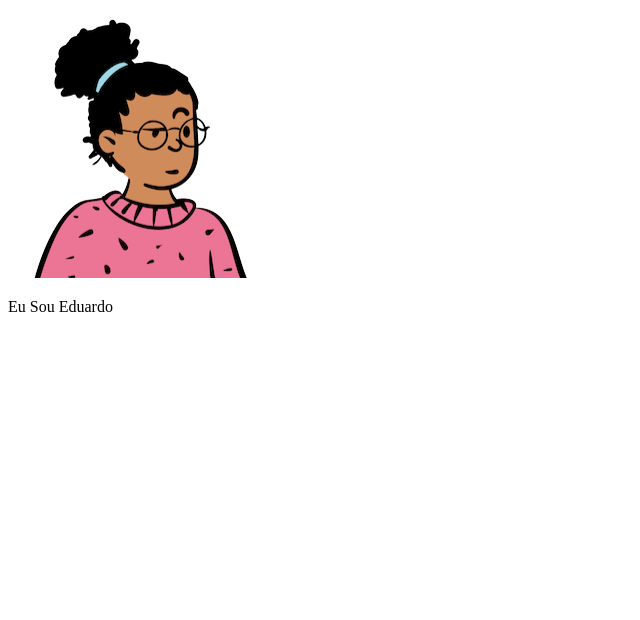
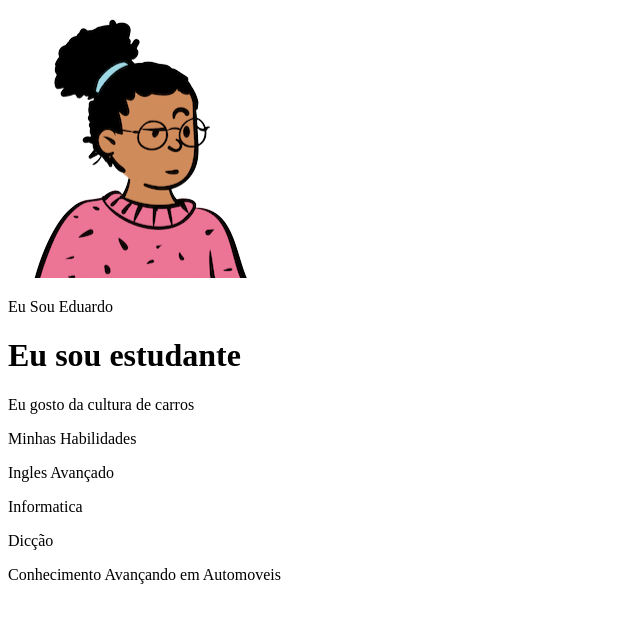
Before and after one commit to RebornGG09/Pagina-Web, a plain HTML site: page INDEX.HTML in a window 1280 px wide. Shown: the whole page, without its empty margins (0-640 px from the left). Drawn offline with Linux system fonts and the light colour scheme.

Commit message:
pagina-web

```diff
--- a/INDEX.HTML
+++ b/INDEX.HTML
@@ -7,7 +7,20 @@
     <title>Document</title>
 </head>
 <body>
+    <header class="container">
     <img src="IMG/avatar-perfil.png" alt="avatar">
     <p>Eu Sou Eduardo</p>
+    <h1>Eu sou estudante</h1>
+    <p>Eu gosto da cultura de carros</p>
+    <P>Minhas Habilidades</P>
+    <div>
+        <p>Ingles Avançado</p>
+        <P>Informatica</P>
+        <P>Dicção</P>
+        <p>Conhecimento Avançando em Automoveis</p>
+    <div>
+    </header>
+
+
 </body>
 </html>
```
